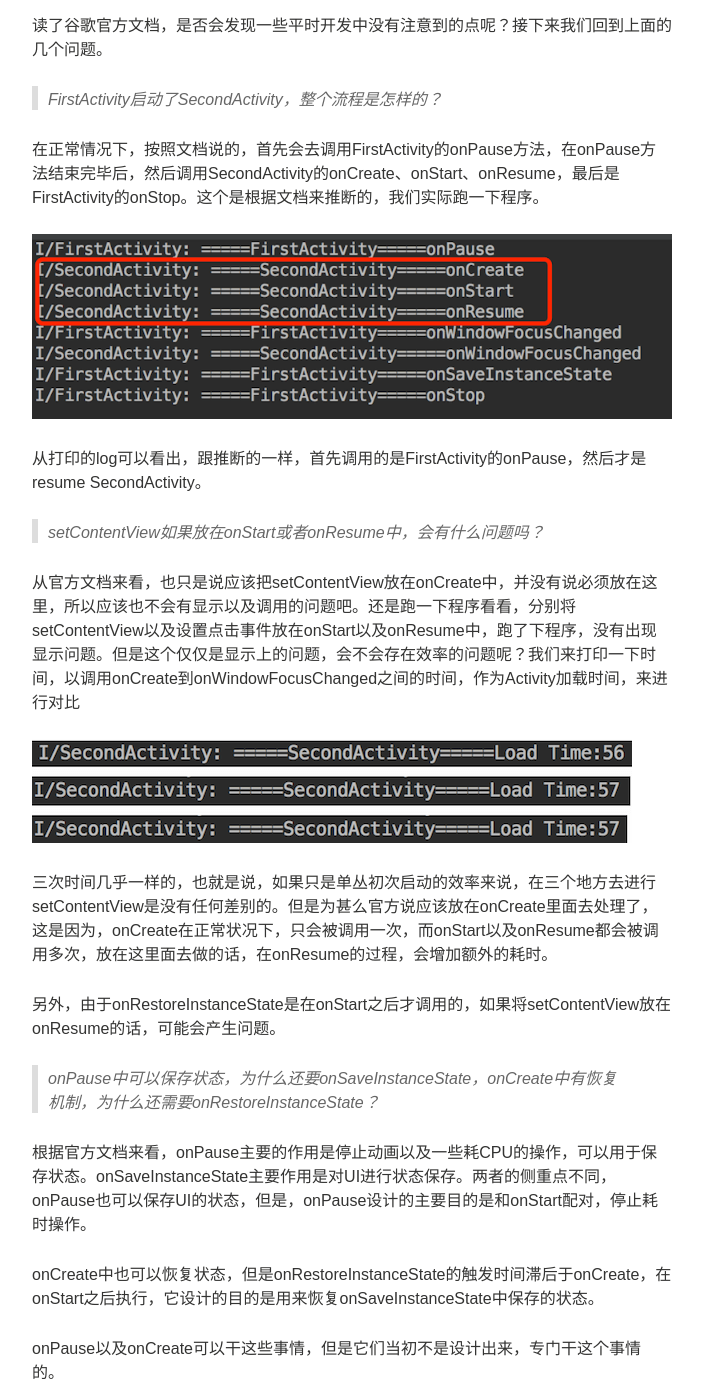
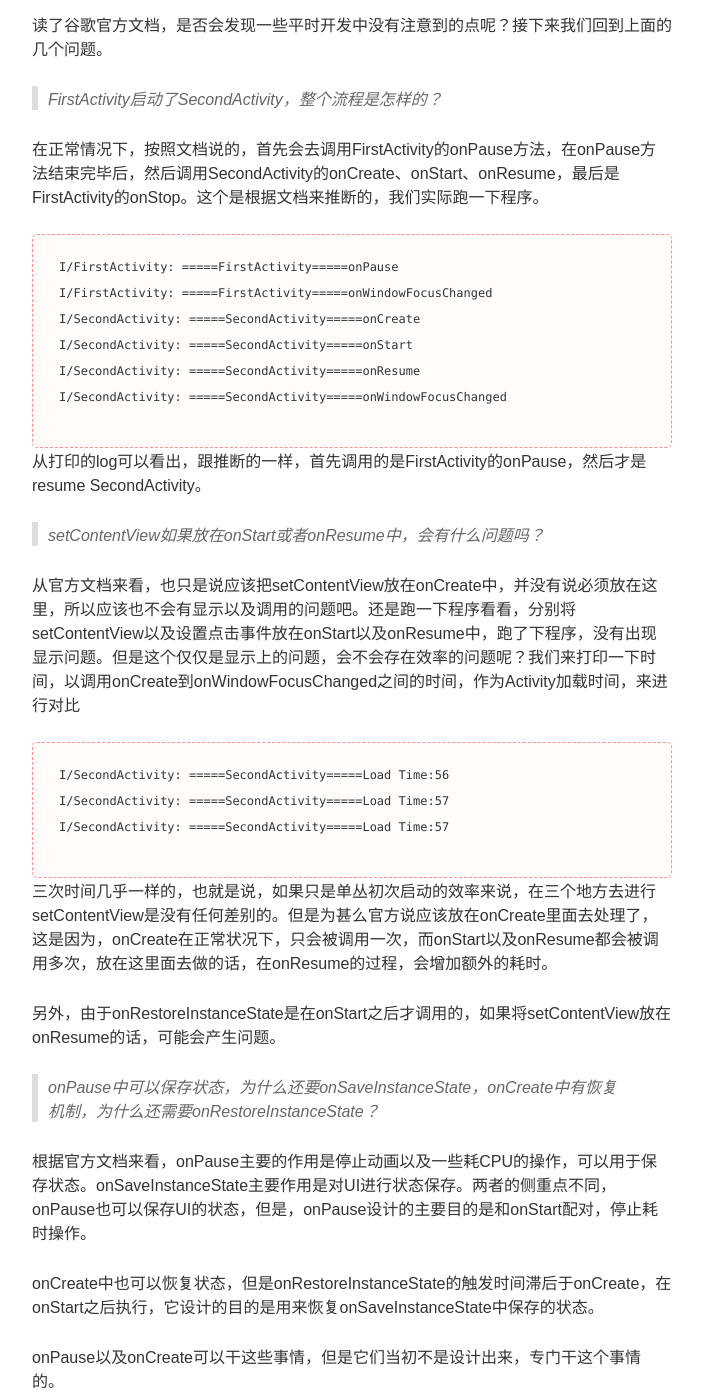
Before and after one commit to yang7229693/yang7229693.github.io, a Jekyll site: the page built from _posts/2018-04-09-android-activity-lifecycle.md, in a window 1280 px wide and 1400 px high, scrolled down 4276 px. Shown: the whole window, without its empty margins (288-991 px from the left). Built offline with Jekyll 4.4.1, drawn with Linux system fonts in a browser that asks for light colours; comment, search, counter and statistics services are not loaded.

Commit message:
update post

```diff
--- a/_posts/2018-04-09-android-activity-lifecycle.md
+++ b/_posts/2018-04-09-android-activity-lifecycle.md
@@ -108,7 +108,13 @@ onDestroy是在Activity要被释放掉时调用的，但是这个被释放，有
 
 在正常情况下，按照文档说的，首先会去调用FirstActivity的onPause方法，在onPause方法结束完毕后，然后调用SecondActivity的onCreate、onStart、onResume，最后是FirstActivity的onStop。这个是根据文档来推断的，我们实际跑一下程序。
 
-![](/images/activity_lifecycle_2.png)
+    I/FirstActivity: =====FirstActivity=====onPause
+    I/FirstActivity: =====FirstActivity=====onWindowFocusChanged
+    I/SecondActivity: =====SecondActivity=====onCreate
+    I/SecondActivity: =====SecondActivity=====onStart
+    I/SecondActivity: =====SecondActivity=====onResume
+    I/SecondActivity: =====SecondActivity=====onWindowFocusChanged
+{: .notice}
 
 从打印的log可以看出，跟推断的一样，首先调用的是FirstActivity的onPause，然后才是resume SecondActivity。
 
@@ -116,7 +122,10 @@ onDestroy是在Activity要被释放掉时调用的，但是这个被释放，有
 
 从官方文档来看，也只是说应该把setContentView放在onCreate中，并没有说必须放在这里，所以应该也不会有显示以及调用的问题吧。还是跑一下程序看看，分别将setContentView以及设置点击事件放在onStart以及onResume中，跑了下程序，没有出现显示问题。但是这个仅仅是显示上的问题，会不会存在效率的问题呢？我们来打印一下时间，以调用onCreate到onWindowFocusChanged之间的时间，作为Activity加载时间，来进行对比
 
-![](/images/activity_lifecycle_3.png)
+    I/SecondActivity: =====SecondActivity=====Load Time:56
+    I/SecondActivity: =====SecondActivity=====Load Time:57
+    I/SecondActivity: =====SecondActivity=====Load Time:57
+{: .notice}
 
 三次时间几乎一样的，也就是说，如果只是单丛初次启动的效率来说，在三个地方去进行setContentView是没有任何差别的。但是为甚么官方说应该放在onCreate里面去处理了，这是因为，onCreate在正常状况下，只会被调用一次，而onStart以及onResume都会被调用多次，放在这里面去做的话，在onResume的过程，会增加额外的耗时。
 
```
